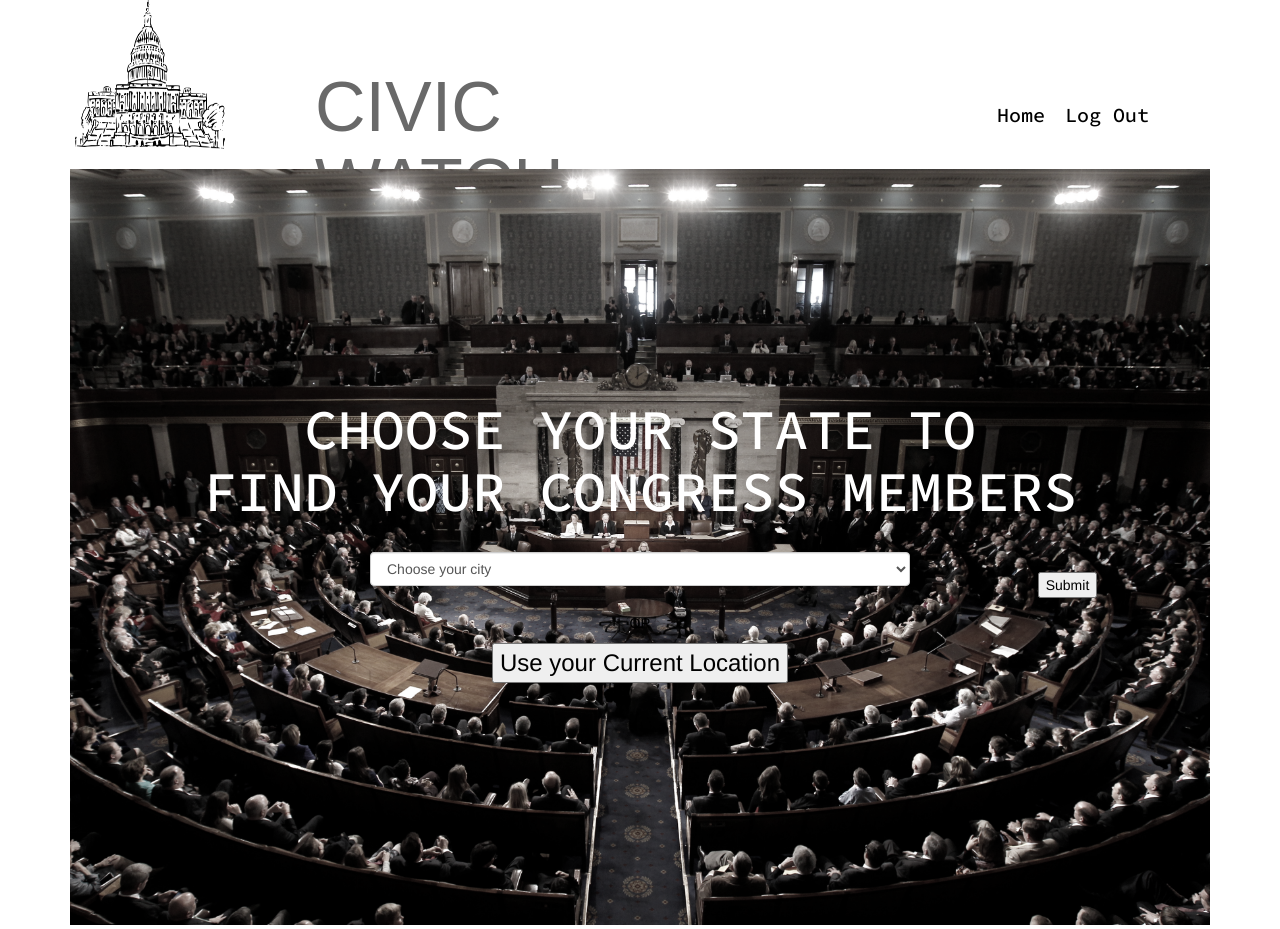
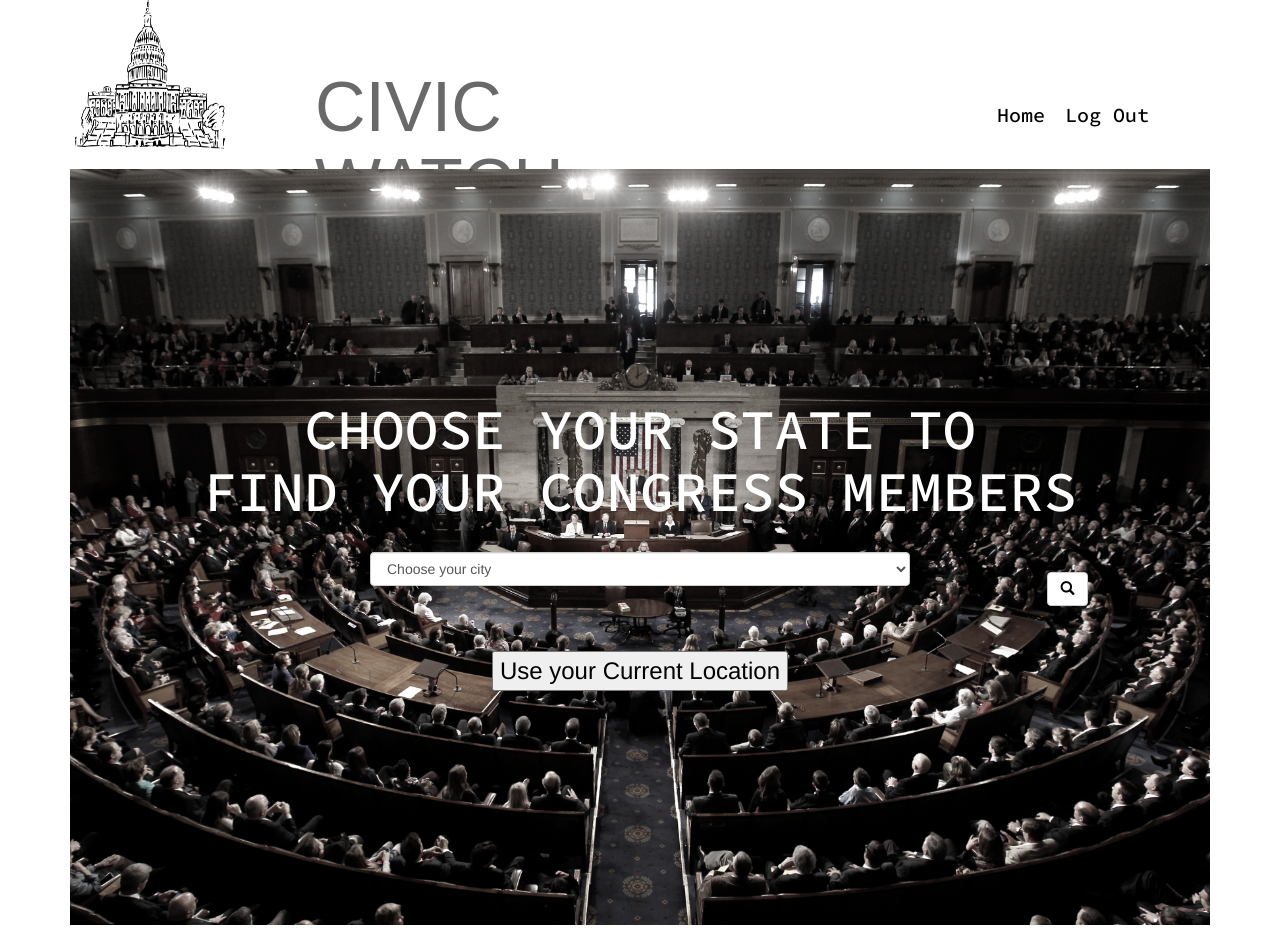
Before and after one commit to syoon123/innovate_or_die, a Flask app: page / in a window 1280 px wide. Shown: the part 21-950 px from the top of the page. Run offline with Flask 2, Linux system fonts and the light colour scheme; a user stored in the database is signed in; parts of the project's set-up code (start-up, migrations or seed data) failed here and were passed over; some libraries are stand-ins or nearby versions; some web fonts are replaced.

Commit message:
make the search button nicer

```diff
--- a/templates/index.html
+++ b/templates/index.html
@@ -100,7 +100,9 @@
 		      <option value="WY">Wyoming</option>
 		    </select>
 		  </div> <br>
-		  <input type="submit" value="Submit">
+			<button type="submit" value="Submit" class="btn btn-default" aria-label="Search">
+				<span class="glyphicon glyphicon-search" aria-hidden="true"></span>
+			</button>
 		</div>
 
 	      <div class="row">
```
